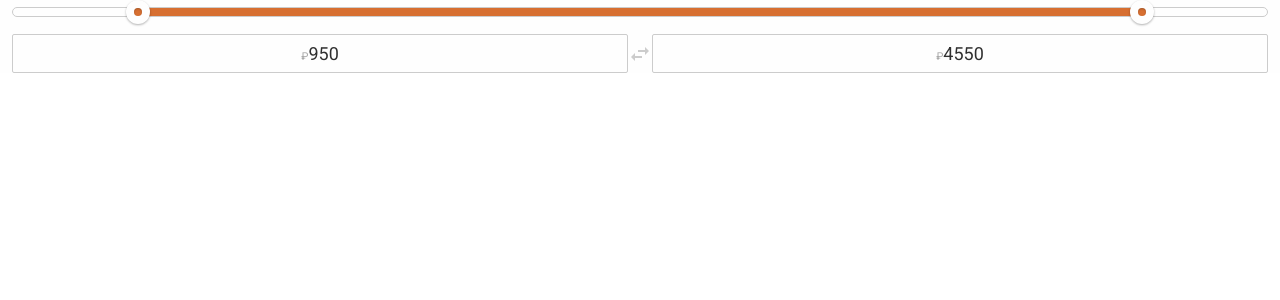
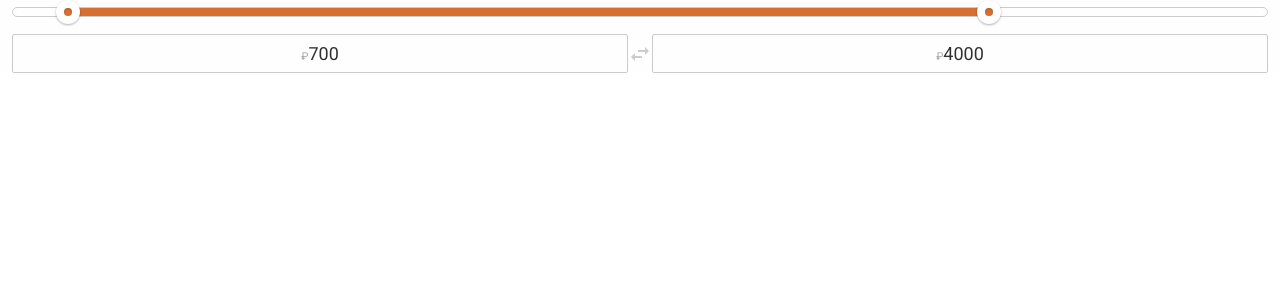
Before and after one commit to VitAm1nKa/scarfinity-project, a React app: page /#/1 in a window 1280 px wide. Before the commit this address led to /#/h. Shown: the top 300 px of the page. Built offline with nearby package versions, Linux system fonts and the light colour scheme; a small style sheet from the web is missing; what react-tap-event-plugin would draw is missing.

Commit message:
receive props

```diff
--- a/src/components/utility/PriceRangeWidget.jsx
+++ b/src/components/utility/PriceRangeWidget.jsx
@@ -297,26 +297,37 @@ class PriceRangeWidget extends React.Component {
     constructor(props) {
         super(props);
 
-        this.state = props;
+        this.state = Object.assign({}, props, {
+            leftValue: (props.leftValue - props.minValue) / (props.maxValue - props.minValue) * 100,
+            rightValue: (props.rightValue - props.minValue) / (props.maxValue - props.minValue) * 100,
+        });
 
         this.handleValueChange = this.handleValueChange.bind(this);
     }
 
     componentWillReceiveProps(nextProps) {
         this.setState({
-            leftValue: nextProps.leftValue,
-            rightValue: nextProps.rightValue,
+            leftValue: (nextProps.leftValue - nextProps.minValue) / (nextProps.maxValue - nextProps.minValue) * 100,
+            rightValue: (nextProps.rightValue - nextProps.minValue) / (nextProps.maxValue - nextProps.minValue) * 100,
         });
     }
 
     handleValueChange(values) {
+        const retValues = this.getValues(values);
         this.setState({
             leftValue: values.leftValue,
             rightValue: values.rightValue,
+        }, () => {
+            if(this.state.onValueChange) {
+                this.state.onValueChange({
+                    leftValue: retValues.inputLeftValue,
+                    rightValue: retValues.inputRightValue,
+                })
+            }
         });
     }
 
-    getValues () {
+    getValues() {
         const {minValue, maxValue} = this.state;
         const valuePerPoint = (maxValue - minValue) / 100;
         return ({
@@ -336,10 +347,11 @@ class PriceRangeWidget extends React.Component {
     }
 }
 PriceRangeWidget.defaultProps = {
-    leftValue: 10,
-    rightValue: 90,
+    leftValue: 700,
+    rightValue: 4000,
     minValue: 500,
     maxValue: 5000,
+    onValueChange: null,
 }
 
 export default PriceRangeWidget;
```
